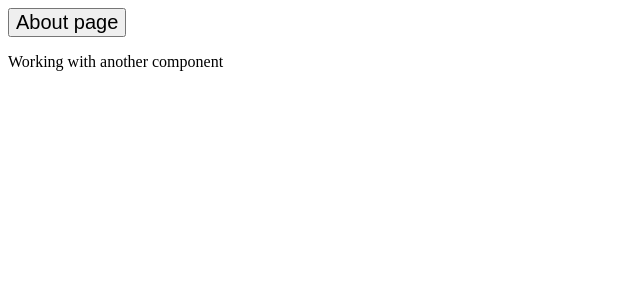
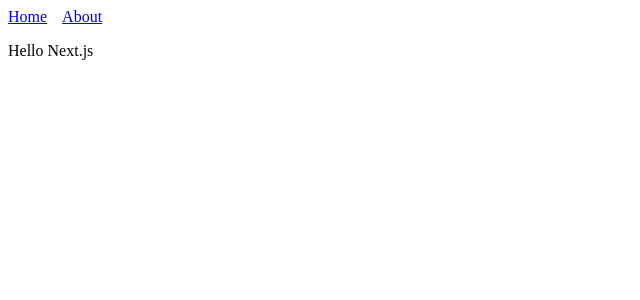
Before and after one commit to ady0906/how-much-bitcoin, a Next.js app: page / in a window 1280 px wide. Shown: the top 300 px of the page, without its empty margins (0-640 px from the left). Built offline with nearby package versions, Linux system fonts and the light colour scheme.

Commit message:
bringing Header component into play

```diff
--- /dev/null
+++ b/components/Header.js
@@ -0,0 +1,18 @@
+import Link from 'next/link'
+
+const linkStyle = {
+    marginRight: 15
+}
+
+const Header = () => (
+    <div>
+        <Link href='/'>
+            <a style={linkStyle}>Home</a>
+        </Link>
+        <Link href='/about'>
+            <a style={linkStyle}>About</a>
+        </Link>
+    </div>
+)
+
+export default Header
--- a/pages/index.js
+++ b/pages/index.js
@@ -1,12 +1,8 @@
-import Link from 'next/link'
+import Header from '../components/Header'
 
-const Index = () => (
+export default () => (
     <div>
-        <Link href='/about'>
-            <button style={{ fontSize: 20 }}>About page</button>
-        </Link>
-        <p>Working with another component</p>
+        <Header />
+        <p>Hello Next.js</p>
     </div>
 )
-
-export default Index
```
